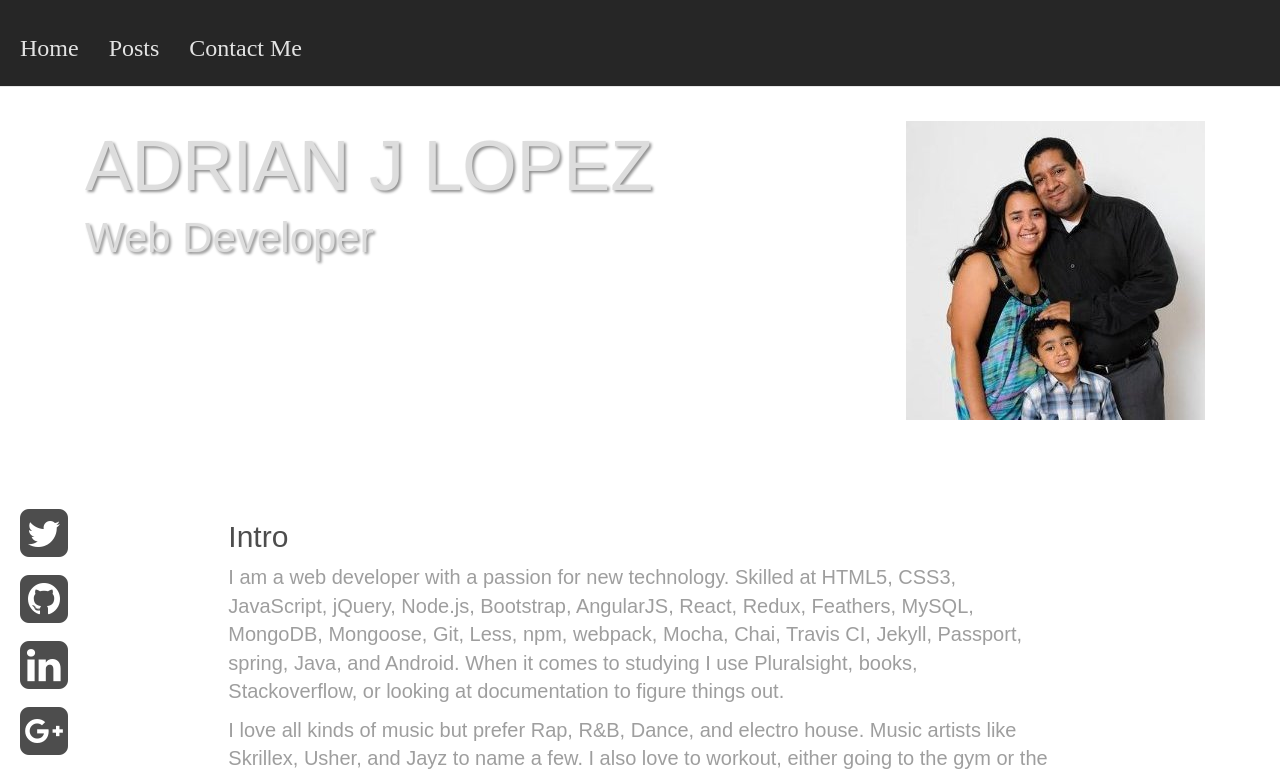
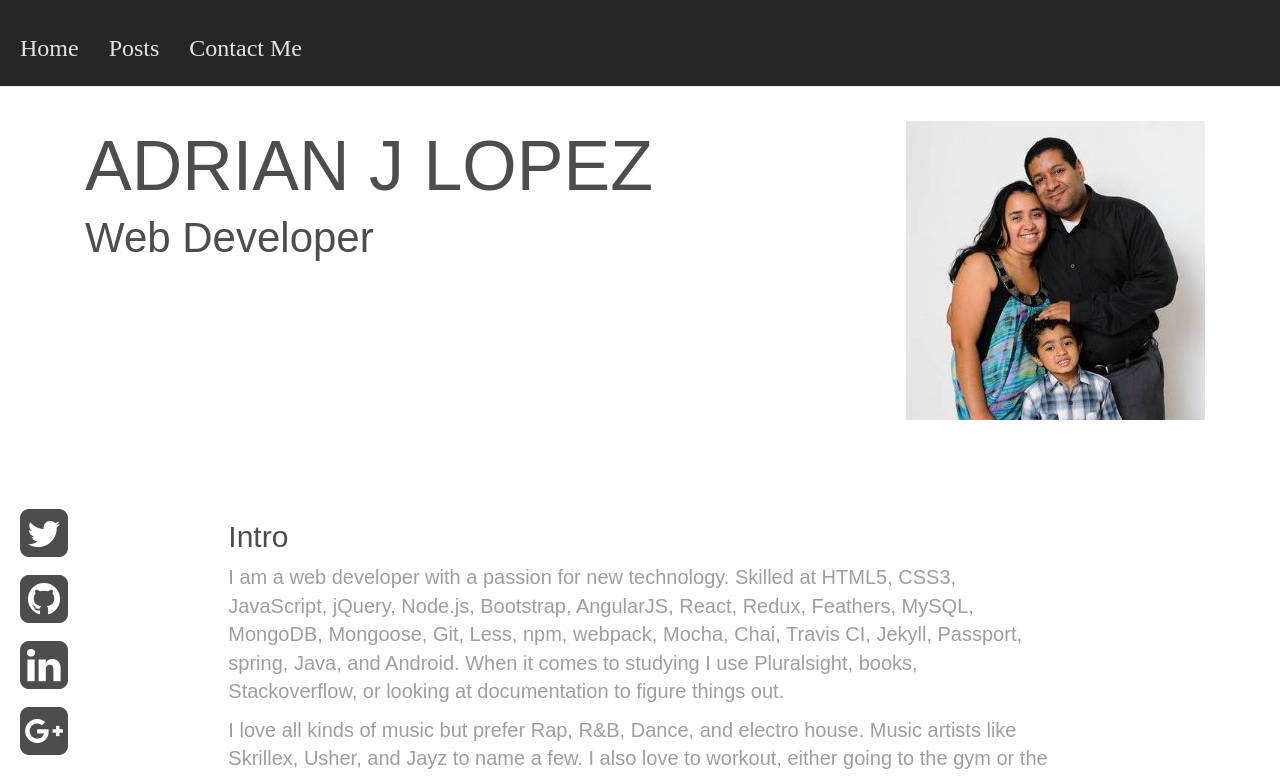
Before and after one commit to jayzamazing/Web-Developer-Portfolio, a Jekyll site: the page built from index.html, in a window 1280 px wide and 1400 px high. Shown: the top 777 px of the window. Built offline with Jekyll 4.4.1, drawn with Linux system fonts in a browser that asks for light colours; nearby versions of some CDN libraries; some web fonts are replaced.

Commit message:
Changed color of jumbotron text and remove opacity and text-shadow.

```diff
--- a/css/style.css
+++ b/css/style.css
@@ -59,9 +59,7 @@ p {
     }
 }
 .jumbotron h1, .jumbotron h2 {
-    opacity: 0.87;
-    color: #d9d9d9;
-    text-shadow: 2px 2px 3px rgba(0, 0, 0, .5);
+    color: #4d4d4d;
     margin: 10px;
 }
 .collapsing {
```
